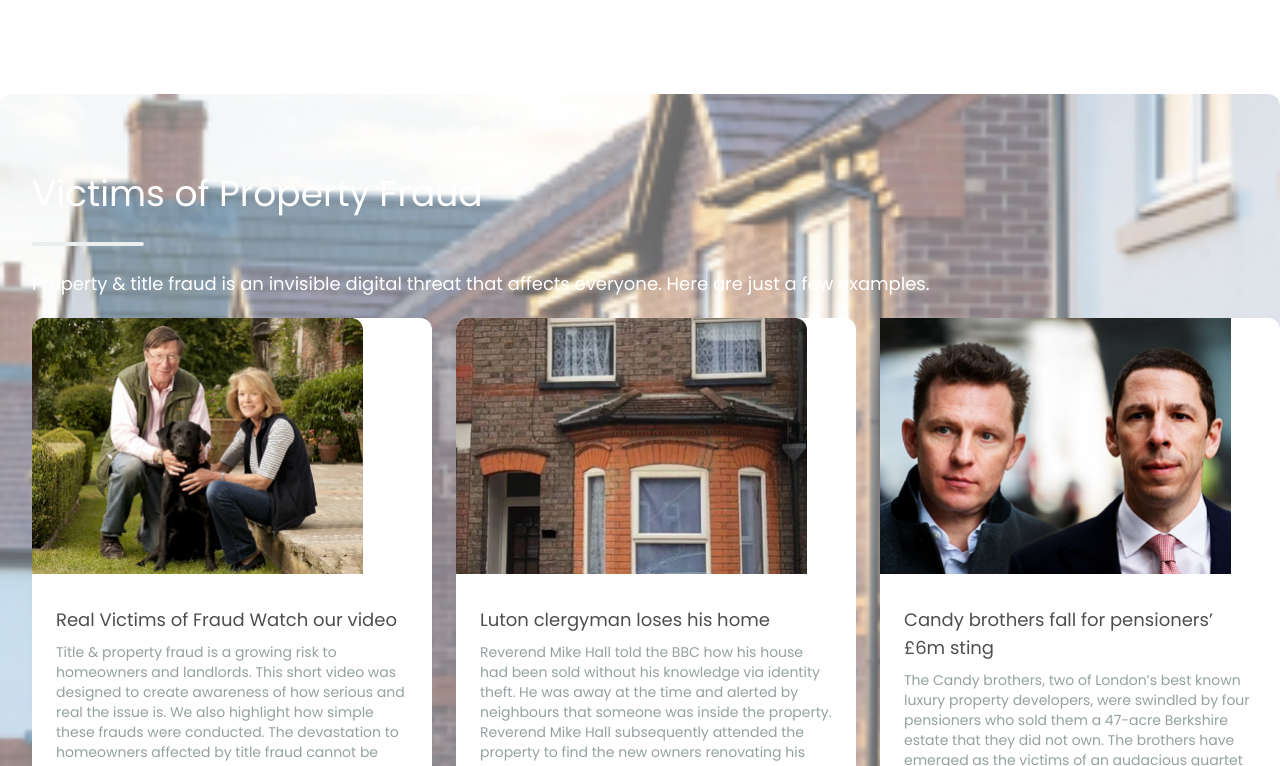
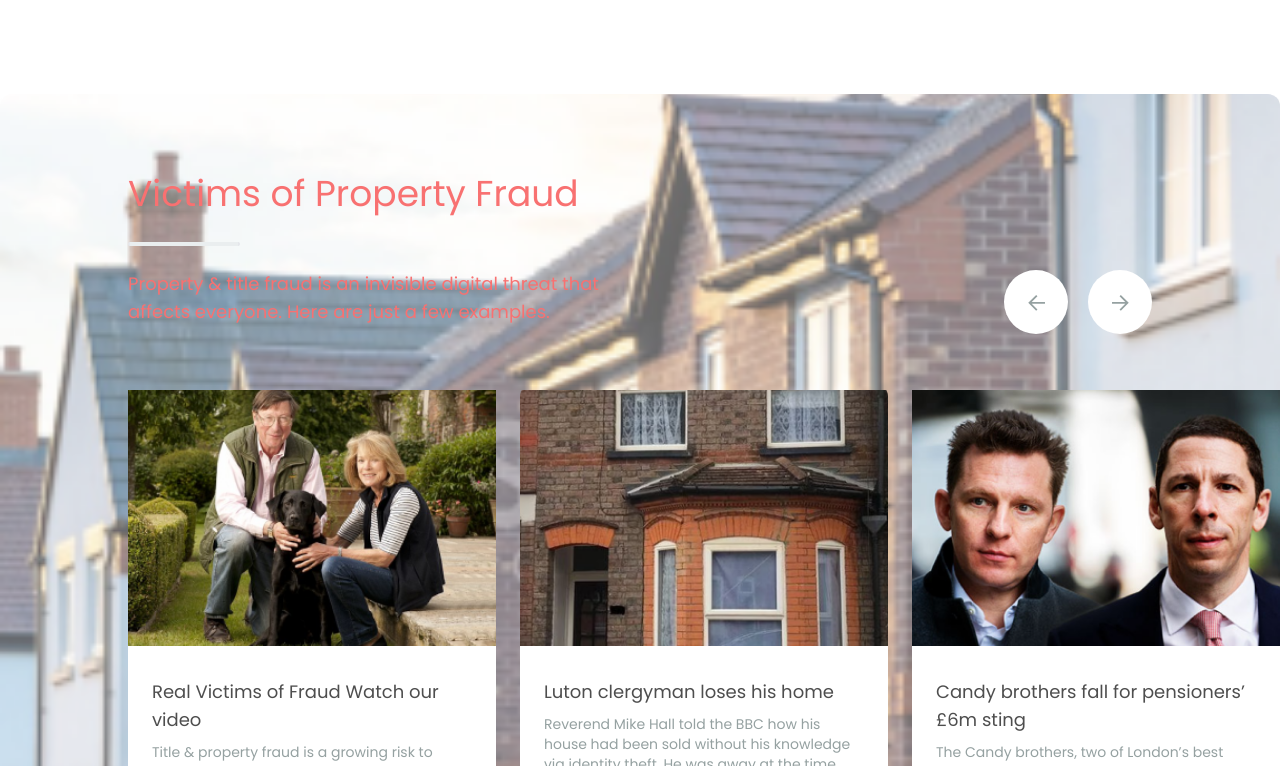
Before and after one commit to ArturBaghdanyan/propertyFraud, a React (Create React App) app: page / in a window 1280 px wide. Shown: the part 2134-2900 px from the top of the page. Built offline with nearby package versions, Linux system fonts and the light colour scheme.

Commit message:
change files

```diff
--- a/src/App.tsx
+++ b/src/App.tsx
@@ -14,7 +14,7 @@ import Victims from './components/victims/victims';
 import Works from './components/works/works';
 import 'swiper/css';
 import 'swiper/css/free-mode';
-import 'swiper/css/pagination';
+
 function App() {
   const [isHeaderFixed, setIsHeaderFixed] = useState<boolean>(false);
 
--- a/src/components/section/styles.module.scss
+++ b/src/components/section/styles.module.scss
@@ -1,8 +1,8 @@
-
-  .address_container {
+.address_container {
     @apply bg-cover bg-no-repeat bg-center relative w-full;
     .gradient {
-      @apply w-full min-h-screen flex flex-col items-center justify-center bg-gradient-to-b z-10 from-transparent to-[#0BAEB9] gap-y-8 p-4;
+      @apply w-full min-h-screen flex flex-col items-center
+             justify-center bg-gradient-to-b z-10 from-transparent to-[#0BAEB9] gap-y-8 p-4;
 
       .title_text {
         @apply text-3xl text-white text-center mt-48 lg:w-3/6 md:w-3/4 font-bold xl:w-5/12;
--- a/src/components/victims/handleClick.tsx
+++ b/src/components/victims/productImagesSlider.tsx
@@ -1,7 +1,8 @@
 import PropTypes from 'prop-types';
-import { FreeMode, Pagination } from 'swiper';
+import { FreeMode } from 'swiper';
 import { Swiper, SwiperSlide } from 'swiper/react';
 
+import SlideNextButton from './swiper_click';
 import { IList } from './victimsList';
 
 import style from './styles.module.scss';
@@ -13,11 +14,8 @@ const ProductImagesSlider = (props: { images: IList[] }) => {
         loop={true}
         freeMode={true}
         autoHeight={true}
-        modules={[FreeMode, Pagination]}
+        modules={[FreeMode]}
         slidesPerView={1}
-        pagination={{
-          clickable: true,
-        }}
         breakpoints={{
           768: {
             slidesPerView: 2,
@@ -26,7 +24,7 @@ const ProductImagesSlider = (props: { images: IList[] }) => {
             slidesPerView: 3,
           },
           1366: {
-            slidesPerView: 4,
+            slidesPerView: 3.5,
           },
         }}
         spaceBetween={24}
@@ -48,6 +46,7 @@ const ProductImagesSlider = (props: { images: IList[] }) => {
           </SwiperSlide>
         ))}
       </Swiper>
+      <SlideNextButton />
     </>
   );
 };
--- a/src/components/victims/styles.module.scss
+++ b/src/components/victims/styles.module.scss
@@ -1,8 +1,12 @@
 .victims_wrapper {
-  @apply w-full h-full flex flex-col mx-auto mt-24 rounded-xl bg-cover bg-no-repeat
-         bg-center bg-gradient-to-br from-transparent shadow-lg text-white relative md:pl-8;
+  @apply w-full rounded-xl bg-cover bg-no-repeat bg-center shadow-lg relative;
+  .victims_columns {
+    @apply w-full flex flex-col mx-auto text-white mt-24
+           bg-gradient-to-br from-transparent md:pl-8 xl:pl-32;
     .victims_header {
-    @apply flex flex-col justify-start md:text-start;
+      @apply flex justify-start md:text-start text-red-400 md:flex-row;
+      .header_row {
+        @apply flex flex-col;
         .title {
           @apply text-center mt-20 text-2xl md:text-start md:text-4xl;
         }
@@ -12,19 +16,22 @@
         }
 
         .victims_text {
-      @apply text-center text-lg px-4 mt-6 md:text-start md:px-0;
+          @apply text-center text-lg px-4 mt-6 md:text-start md:px-0 md:w-3/4 lg:w-7/12;
         }
       }
+    }
+
     .mySwiper {
-    @apply w-full h-full grid mx-auto grid-cols-4 mt-5 md:mx-0;
+      @apply w-full h-full grid mx-auto grid-cols-4 mt-16 md:mx-0 pb-24;
       .mySwiper_container {
         @apply w-4/5 h-[580px] mb-52 flex flex-col rounded-xl bg-white;
         .image {
-        @apply w-full block;
+          @apply w-full h-64 overflow-hidden;
           > img {
-          @apply h-64;
+            @apply w-full h-full object-cover object-center;
           }
         }
+
         .mySwiper_rows {
           @apply flex flex-col justify-end px-6;
           .mySwiper_title {
@@ -33,19 +40,23 @@
               @apply text-[#4E4E4E] md:text-lg;
             }
           }
+
           .mySwiper_text {
             @apply text-[#95A1A1] text-sm mt-2;
           }
         }
       }
     }
-  .button {
-    @apply flex justify-center gap-x-4;
+
+    .click {
+      @apply flex gap-x-5 justify-center pb-24
+      md:absolute md:right-8 md:top-44 xl:right-32;
       > button {
-      @apply w-16 h-16 bg-white rounded-[50%];
+        @apply w-16 h-16 rounded-full bg-white;
         > img {
           @apply mx-auto;
         }
       }
     }
   }
+}
--- /dev/null
+++ b/src/components/victims/swiper_click.tsx
@@ -0,0 +1,21 @@
+import { useSwiper } from 'swiper/react';
+
+import left from '../../assets/victims_image/left.svg';
+import right from '../../assets/victims_image/right.svg';
+
+import style from './styles.module.scss';
+
+export default function SlideNextButton() {
+  const swiper = useSwiper();
+
+  return (
+    <div className={`${style.click} ${style.victims_header}`}>
+      <button onClick={() => swiper.slidePrev()}>
+        <img src={left} alt="left" />
+      </button>
+      <button onClick={() => swiper.slideNext()}>
+        <img src={right} alt="right" />
+      </button>
+    </div>
+  );
+}
--- a/src/components/victims/victims.tsx
+++ b/src/components/victims/victims.tsx
@@ -1,4 +1,4 @@
-import ProductImagesSlider from './handleClick';
+import ProductImagesSlider from './productImagesSlider';
 import { list } from './victimsList';
 import bgImage from '../../assets/works_image/background.png';
 
@@ -10,20 +10,24 @@ const Victims = () => {
       style={{ backgroundImage: `url(${bgImage})` }}
       className={`${style.victims_wrapper} container_spacing`}
     >
+      <div className={style.victims_columns}>
         <div className={style.victims_header}>
+          <div className={style.header_row}>
             <div className={style.title}>
               <h1>Victims of Property Fraud</h1>
             </div>
             <div className={style.border}></div>
             <div className={style.victims_text}>
               <p>
-            Property & title fraud is an invisible digital threat that affects
-            everyone. Here are just a few examples.
+                Property & title fraud is an invisible digital threat that
+                affects everyone. Here are just a few examples.
               </p>
+            </div>
           </div>
         </div>
         <ProductImagesSlider images={list} />
       </div>
+    </div>
   );
 };
 export default Victims;
```
Lines whose indentation alone changed are shown as unchanged.
